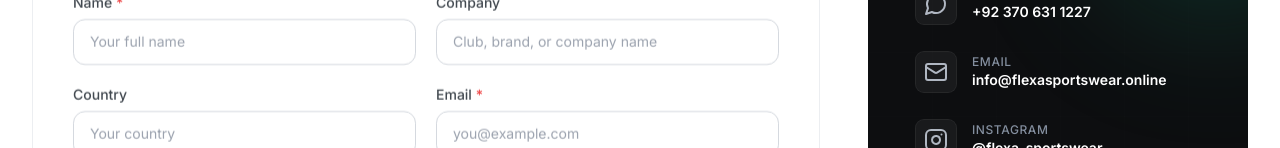
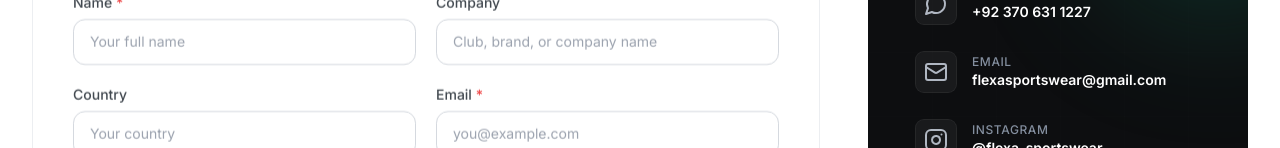
Before and after one commit to flexasportswear/website, a React (Vite) app: page /contact in a window 1280 px wide. Shown: the part 652-800 px from the top of the page. Built offline with nearby package versions, Linux system fonts and the light colour scheme.

Commit message:
Update Contact.tsx

```diff
--- a/src/pages/Contact.tsx
+++ b/src/pages/Contact.tsx
@@ -201,7 +201,7 @@ function Field({ label, name, type = 'text', required, placeholder, className =
 function Sidebar() {
   const contacts = [
     { icon: MessageCircle, label: 'WhatsApp', value: '+92 370 631 1227', href: 'https://wa.me/923706311227' },
-    { icon: Mail, label: 'Email', value: 'info@flexasportswear.online', href: 'mailto:info@flexasportswear' },
+    { icon: Mail, label: 'Email', value: 'flexasportswear@gmail.com', href: 'mailto:flexasportswear@gmail.com' },
     { icon: Instagram, label: 'Instagram', value: '@flexa_sportswear', href: 'https://instagram.com/flexa_sportswear' },
     { icon: Music2, label: 'TikTok', value: '@flexa_sportswear', href: 'https://tiktok.com/@flexa_sportswear' },
   ];
```
